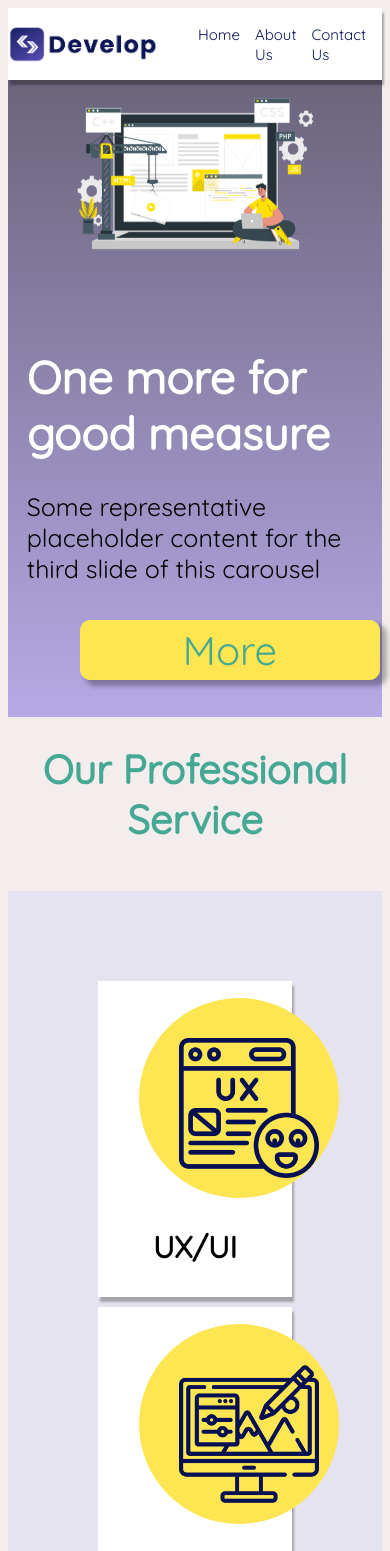
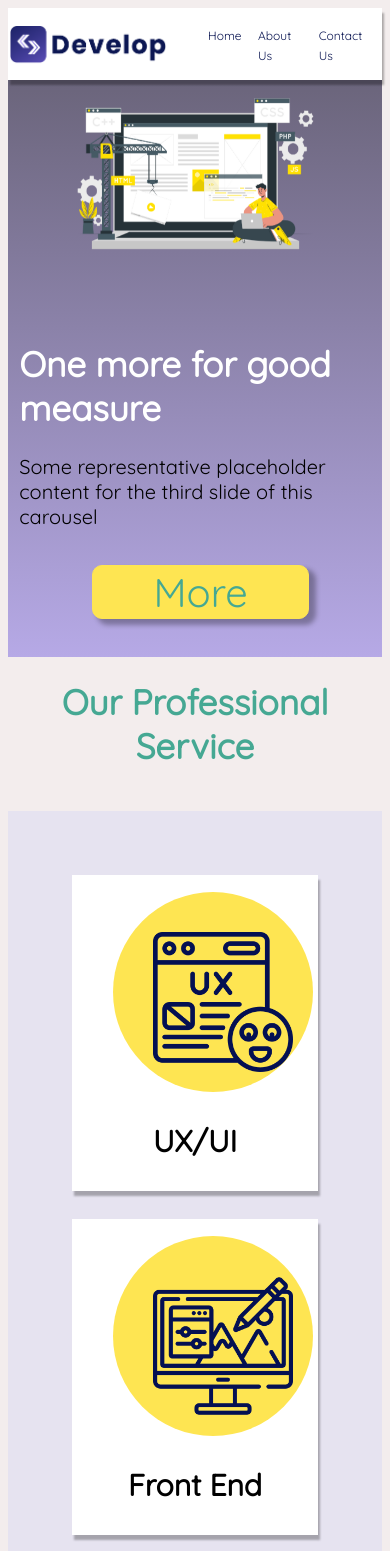
Before and after one commit to RazanAlNasr/Develop-project-master, a plain HTML site: page index.html in a window 390 px wide. Shown: the top 1551 px of the page. Drawn offline with nearby package versions, Linux system fonts and the light colour scheme.

Commit message:
Responisve

```diff
--- a/style.css
+++ b/style.css
@@ -4,6 +4,7 @@ body {
   animation:fadeInDown;
   animation-duration: 3s;
   animation-delay: 0s;
+
 }
 
 /* 1  */
@@ -16,6 +17,10 @@ nav {
     position: sticky;
     top: 0px;
     box-shadow: 2px 5px 2px rgba(0, 0, 0, 0.3);
+    left:0;
+    margin: 0px;
+    bottom: 0px;
+    width: 100%;
   }
 
   nav img {
@@ -27,6 +32,7 @@ nav {
     list-style: none;
     width: 100%;
     justify-content: space-evenly;
+
   }
 
   .nav-links li a {
@@ -320,6 +326,7 @@ figure img{
     height: 80px;
     animation:fadeInLeft;
    animation-duration: 2s;
+   font-family: 'Quicksand', "Times New Roman", Times, serif;
   }
 
   input[type="text"] {
@@ -402,6 +409,8 @@ footer {
   color: antiquewhite;
   animation:backInUp;
   animation-duration: 2s;
+  left:0;
+
 
 }
 
@@ -415,16 +424,16 @@ footer {
 
 
     nav img {
-      width: 150px;
+      width: 160px;
     }
 
     .nav-links li a {
-       font-size: 15px;
+       font-size: 12px;
     }
 
     .nav-links {
-      gap: 15px;
-      padding-right: 20px;
+      gap: 10%;
+      padding-right: 10px;
       box-sizing: border-box;
     }
 
@@ -439,29 +448,28 @@ footer {
   }
 
     .hp {
-      margin-left: 5%;
+      margin-left: 3%;
       margin-bottom: 10%;
     }
 
     .hp h1 {
     font-family: 'Quicksand', "Times New Roman", Times, serif;
-    font-size: 45px;
+    font-size: 35px;
     }
 
     .hp p {
-      font-size: 25px;
-      margin-bottom:10% ;
+      font-size: 20px;
+    margin-bottom:10% ;
       }
 
       .more {
-        margin-left: 15%;
-        width: 300px;
-        height: 60px;
+        width: 60%;
+        height: 5%;
       }
 
       .h1Services h1{
         text-align: center;
-        font-size: 40px;
+        font-size: 35px;
     }
 
     .Services h3 {
@@ -473,19 +481,22 @@ footer {
   .Services { /* for all */
    flex-direction: column;
     background-color: #e6e3f0;
-    box-sizing: border-box;
+    justify-content:space-evenly;
+    padding: 50px;
+    /* margin: 0%; */
 }
 
+
   .box1 {
-    margin-bottom: 5%;
+    margin: 5%;
   }
 
   .box2 {
-    margin-bottom: 5%;
+    margin: 5%;
   }
 
   .box3 {
-    margin-bottom: 5%;
+    margin: 5%;
   }
 
 figure{
@@ -493,15 +504,14 @@ figure{
     height: 200px;
     border-radius: 50%;
     text-align: center;
-    /* margin-right: 10px; */
+    margin-right: 10px;
     background: #FEE552;
-    box-sizing: border-box;
+    /* box-sizing: border-box;  */
 }
 
 figure img{
   padding: 40px;
  width: 70%;
-
 }
 
 .container h3 {
@@ -556,7 +566,7 @@ figure img{
 
 .contact {
   flex-direction: column;
-  width: 100%;
+  width: 90%;
   height: auto;
 }
 
@@ -565,7 +575,6 @@ form {
 }
 
 .contact h3 {
-
   font-size: 30px;
 }
 
@@ -581,7 +590,7 @@ form input {
 
 textarea {
   font-size: 30px;
-  width:100%;
+  width:90%;
   height: 200px;
   margin-left: 50%;
 }
@@ -632,9 +641,9 @@ textarea {
 
 
 .submit {
-  margin-left: 5%;
   width: 90%;
   height: 50px;
+  margin-left: 5%;
 }
 
 .info {
@@ -681,6 +690,21 @@ order: 1;
     footer {
       flex-direction: column-reverse;
       font-size: 20px;
+      left:0;
+    }
+  }
+
+
+  /*             MEDIA                 */
+
+
+
+  /* @media only screen and (width: 320px) and (height: 568px) {
+
+    .nav-links li a {
+      text-decoration: none;
+      color: #8b8a3f;
 
     }
-  }
+
+  } */
```
